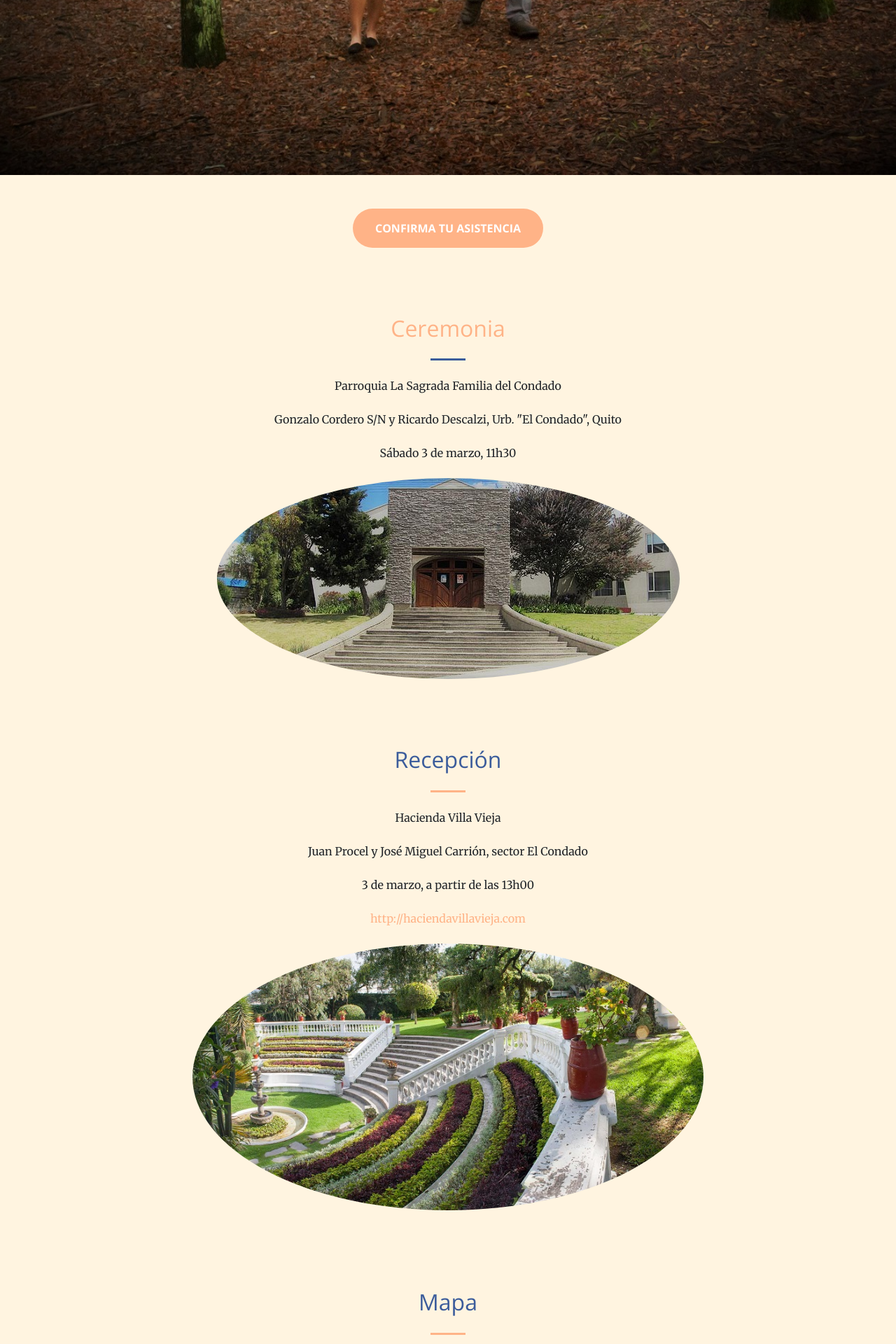
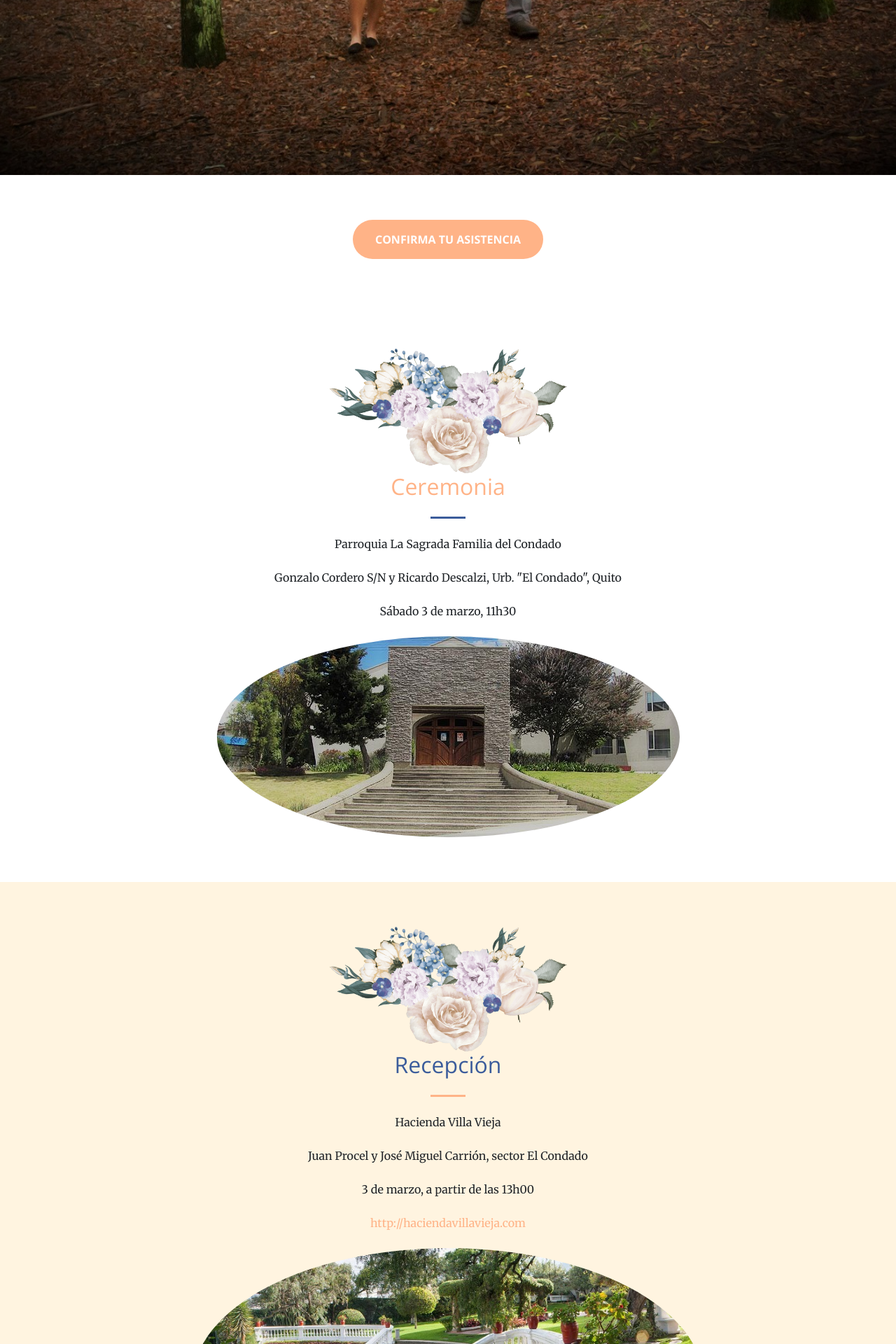
Before and after one commit to alejandromesias/celebrar_py, a Django app: page /nicoyvale/ in a window 1280 px wide. Shown: the part 550-2470 px from the top of the page at 70% size. Run offline with Django 3.2, Linux system fonts and the light colour scheme; a map, chart or similar area stays blank; some libraries are stand-ins or nearby versions.

Commit message:
flowers and sections

```diff
--- a/static/nicoyvale/css/creative.css
+++ b/static/nicoyvale/css/creative.css
@@ -403,7 +403,12 @@ header.masthead {
   .btn-primary:active, .btn-primary:focus {
     box-shadow: 0 0 0 0.2rem rgba(240, 95, 64, 0.5) !important; }
 
-.padded-div {
-  padding-top: 3rem;
-  padding-bottom: 3rem;
+.padded-section {
+  padding-top: 4rem;
+  padding-bottom: 4rem;
 }
+
+.padded-section-less {
+  padding-top: 2rem;
+  padding-bottom: 2rem;
+}
--- a/templates/nicoyvaleapp/base_comun.html
+++ b/templates/nicoyvaleapp/base_comun.html
@@ -28,7 +28,7 @@
 
   </head>
 
-  <body class="bg-primary" id="page-top">
+  <body id="page-top">
 
     <!-- Navigation -->
     <nav class="navbar navbar-expand-lg navbar-light fixed-top" id="mainNav">
--- a/templates/nicoyvaleapp/nyv_home.html
+++ b/templates/nicoyvaleapp/nyv_home.html
@@ -32,18 +32,21 @@
       </div>
     </header>
 
-    <div class="container padded-div">
+  <section class="padded-section">
+    <div class="container">
         <div class="col-lg-8 mx-auto text-center">
 
           <a class="btn btn-primary btn-xl js-scroll-trigger" href="{% url 'confirmar' %}">Confirma tu asistencia</a>
 
         </div>
     </div>
+  </section>
 
-
-      <div class="container padded-div" id="ceremonia">
+    <section class="padded-section">
+      <div class="container " id="ceremonia">
         <div class="row">
           <div class="col-lg-8 mx-auto text-center">
+            <img class = "img-fluid" src="{% static "nicoyvale/img/flores.png" %}" width="340" alt="imagen flores">
             <h2 class="section-heading-light">Ceremonia</h2>
             <hr class="light my-4">
             <p class= " mb-4">
@@ -57,6 +60,7 @@
           </div>
         </div>
       </div>
+    </section>
 
 
 
@@ -65,9 +69,11 @@
 
 
     <!-- <section class="bg-primary" id="about"> -->
-      <div class="container padded-div" id="recepcion">
+    <section class = "padded-section bg-primary">
+      <div class="container" id="recepcion">
         <div class="row">
           <div class="col-lg-8 mx-auto text-center">
+            <img class = "img-fluid" src="{% static "nicoyvale/img/flores.png" %}" width="340" alt="imagen flores">
             <h2 class="section-heading text-darkTitle ">Recepción</h2>
             <hr class="my-4">
             <p class= "mb-4">
@@ -84,21 +90,27 @@
           </div>
         </div>
       </div>
+    </section>
+
 
 
     <!-- <section class="bg-primary" id="about"> -->
+    <section class="padded-section">
       <div class="container padded-div" id="mapas">
         <div class="row">
           <div class="col-lg-8 mx-auto text-center">
+            <img class = "img-fluid" src="{% static "nicoyvale/img/flores.png" %}" width="340" alt="imagen flores">
             <h2 class="section-heading text-darkTitle ">Mapa</h2>
             <hr class="my-4">
             <div id="map"></div>
           </div>
         </div>
       </div>
+    </section>
 
 
           <!-- carrusel -->
+    <section class= "padded-section bg-primary">
 
       <div class = "container padded-div">
 
@@ -136,12 +148,14 @@
       </div>
 
       </div>
+    </section>
 
 
-
+    <section class="padded-section bg-primary">
       <div class="container padded-div" id="historia">
         <div class="row">
           <div class="col-lg-8 mx-auto text-center">
+            <img class = "img-fluid" src="{% static "nicoyvale/img/flores.png" %}" width="340" alt="imagen flores">
             <h2 class="section-heading text-darkTitle ">Nuestra Historia</h2>
             <hr class="my-4">
             <p class= "mb-4">
@@ -153,6 +167,7 @@
           </div>
         </div>
       </div>
+    </section>
 
 
   {% endblock %}
```
Also changed, not shown: templates/nicoyvaleapp/confirmar_page.html (+4 -7 lines), static/nicoyvale/img/flores-flip.png (added), static/nicoyvale/img/flores.png (added).
